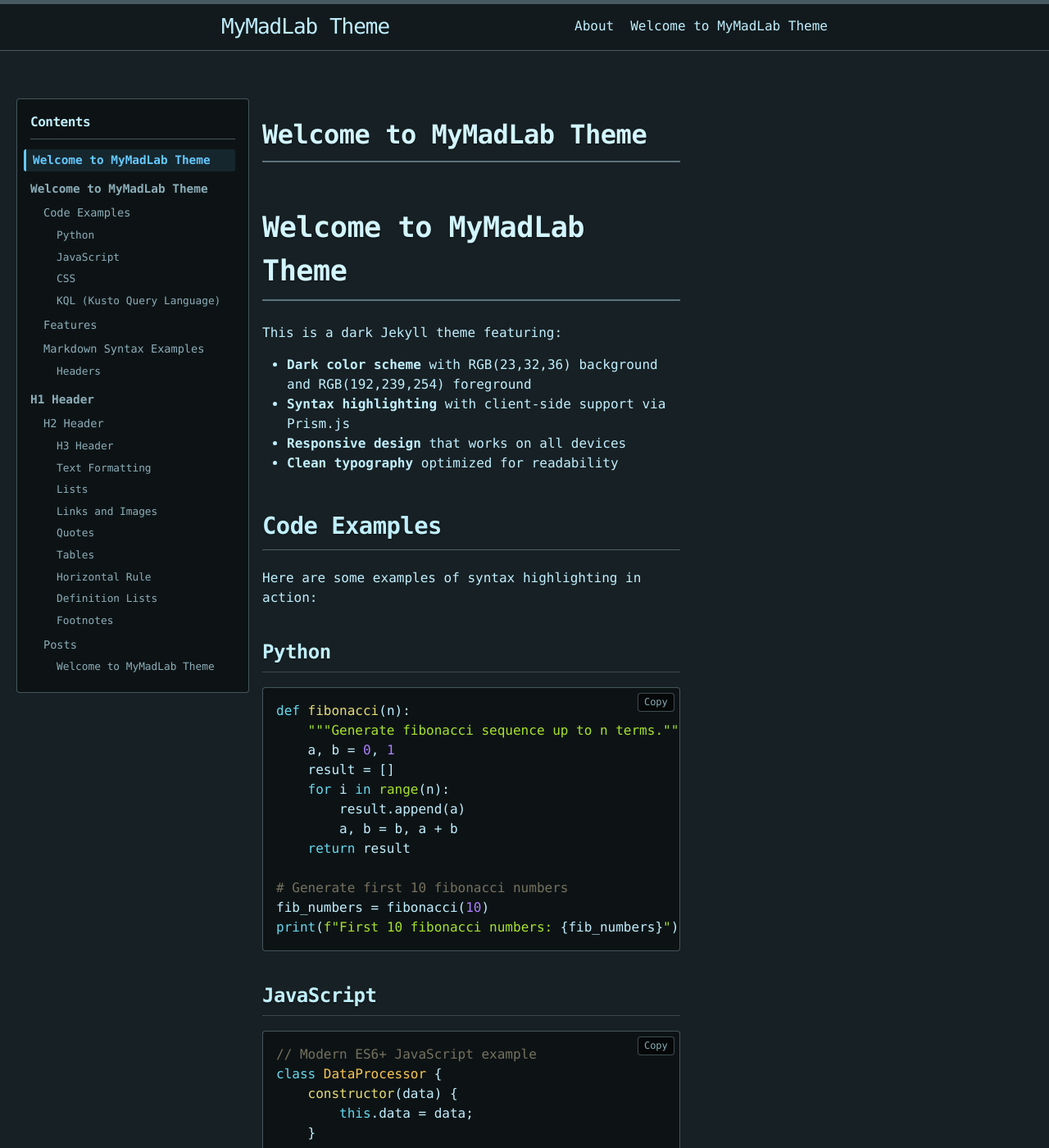
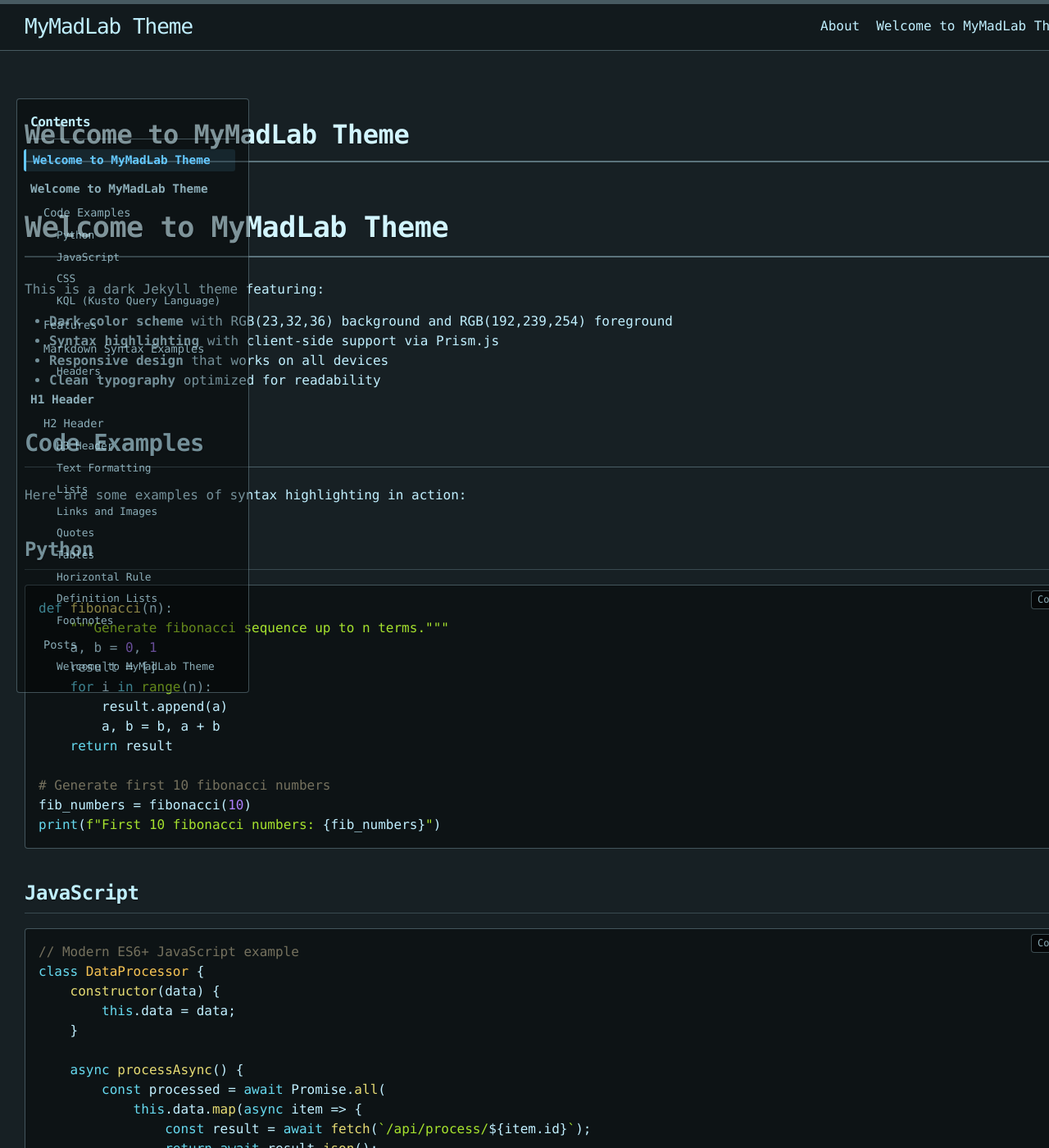
Before and after one commit to biggiebk/theme_mymadlab, a Jekyll site: the page built from index.md, in a window 1280 px wide and 1400 px high. Shown: the whole window at 82% size. Built offline with Jekyll 4.4.1, drawn with Linux system fonts in a browser that asks for light colours; nearby versions of some CDN libraries; our own code applies the rules of GitHub Pages for plain Markdown files.

Commit message:
Layout uses full window

```diff
--- a/_sass/mymadlab/_base.scss
+++ b/_sass/mymadlab/_base.scss
@@ -289,17 +289,14 @@
  * Wrapper
  */
 .wrapper {
-  max-width: -webkit-calc(#{$content-width} - (#{$spacing-unit} * 2));
-  max-width:         calc(#{$content-width} - (#{$spacing-unit} * 2));
-  margin-right: auto;
+  width: 100%;
+  margin-right: 0;
   margin-left: auto;
   padding-right: $spacing-unit;
   padding-left: $spacing-unit;
   @extend %clearfix;
 
   @include media-query($on-laptop) {
-    max-width: -webkit-calc(#{$content-width} - (#{$spacing-unit}));
-    max-width:         calc(#{$content-width} - (#{$spacing-unit}));
     padding-right: $spacing-unit / 2;
     padding-left: $spacing-unit / 2;
   }
--- a/_sass/mymadlab/_layout.scss
+++ b/_sass/mymadlab/_layout.scss
@@ -301,10 +301,12 @@
 
 // Adjust main content margin when TOC is present
 @media screen and (min-width: #{$on-laptop + 1px}) {
-  .page-content .wrapper {
-    margin-left: 290px; // TOC width + spacing
-    max-width: calc(#{$content-width} - 290px);
-  }
+  /* TOC is present - adjust content */
+body.has-toc .page-content,
+body.has-toc .post-content {
+  margin-left: 290px;
+  margin-right: 30px; /* Add some right margin for readability */
+}
 }
 
 .page-heading {
```
